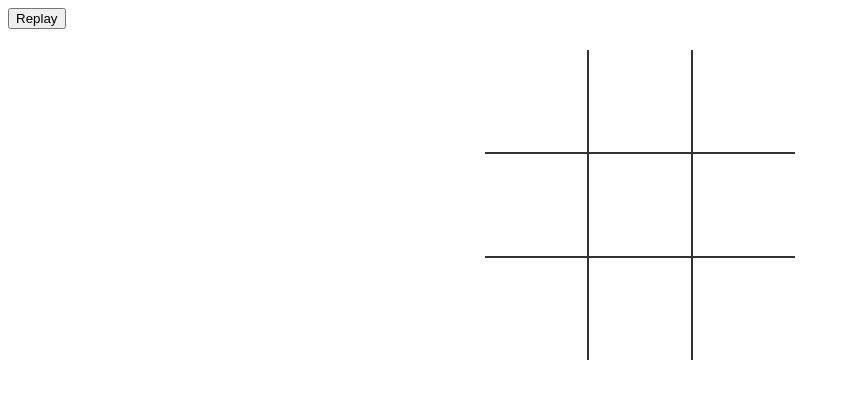
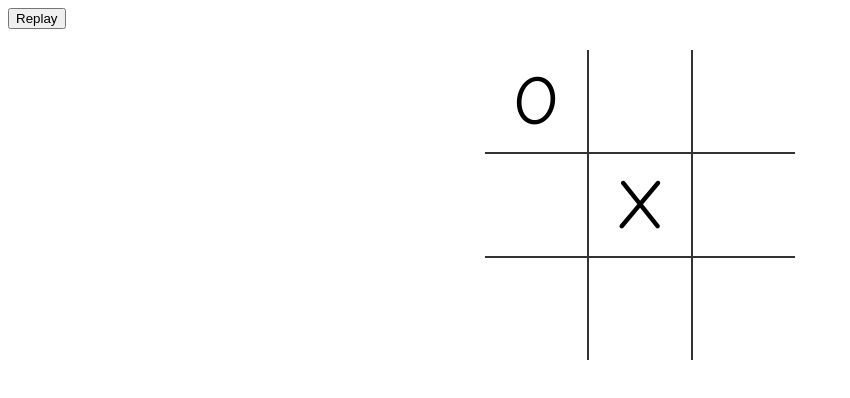
Before and after one commit to gklim516/tic-tac-toe, a plain HTML site: page index.html in a window 1280 px wide. Both pictures are taken after a click on the element 536 px from the left and 101 px from the top of the page. Shown: the whole page, without its empty margins (0-850 px from the left). Drawn offline with Linux system fonts and the light colour scheme.

Commit message:
Implement minimax algorithm

```diff
--- a/script.js
+++ b/script.js
@@ -18,4 +18,141 @@ startGame();
 
 function startGame() {
     document.querySelector(".endgame").style.display = "none";
+    origBoard = Array.from(Array(9).keys());
+    for (var i = 0; i < cells.length; i++) {
+        cells[i].innerHTML = '';
+        cells[i].style.removeProperty('background-color');
+        cells[i].addEventListener('click', turnClick, false);
+    }
 }
+
+function turnClick(square) {
+    if (typeof origBoard[square.target.id] == 'number') {
+        turn(square.target.id, playerOne);
+        if (!checkTie()) {
+            turn(bestSpot(), playerTwo);
+        }
+    }
+}
+
+function turn(squareId, player) {
+    origBoard[squareId] = player;
+    document.getElementById(squareId).innerText = player;
+    let gameWon = checkWin(origBoard, player);
+    if (gameWon) {
+        gameOver(gameWon);
+    }
+
+}
+
+function checkWin(board, player) {
+    let plays = board.reduce((a, e, i) =>
+        (e === player) ? a.concat(i) : a, []);
+    let gameWon = null;
+    for (let [index, win] of winCombos.entries()) {
+        if (win.every(elem => plays.indexOf(elem) > -1)) {
+            gameWon = {
+                index: index,
+                player: player
+            };
+            break;
+        }
+    }
+    return gameWon;
+}
+
+function gameOver(gameWon) {
+    for (let index of winCombos[gameWon.index]) {
+        document.getElementById(index).style.backgroundColor = gameWon.player == playerOne ? "blue" : "red";
+    }
+
+    for (var i = 0; i < cells.length; i++) {
+        cells[i].removeEventListener('click', turnClick, false);
+    }
+
+    declareWinner(gameWon.player == playerOne ? "You Win!" : "You Lose!");
+}
+
+function declareWinner(who) {
+    let endgame = document.querySelector(".endgame");
+    endgame.style.display = "block";
+    endgame.innerText = who;
+}
+
+function emptySquares() {
+    return origBoard.filter(s => typeof s == 'number');
+}
+
+function bestSpot() {
+    return minimax(origBoard, playerTwo).index;
+}
+
+function checkTie() {
+    if (emptySquares().length == 0) {
+        for (var i = 0; i < cells.length; i++) {
+            cells[i].style.backgroundColor = "green";
+            cells[i].removeEventListener('click', turnClick, false);
+        }
+        declareWinner("Tie Game!");
+        return true;
+    }
+    return false;
+}
+
+function minimax(newBoard, player) {
+    var availSpots = emptySquares(newBoard);
+
+    if (checkWin(newBoard, player)) {
+        return {
+            score: -10
+        };
+    } else if (checkWin(newBoard, playerTwo)) {
+        return {
+            score: 10
+        };
+    } else if (availSpots.length === 0) {
+        return {
+            score: 0
+        };
+    }
+
+    var moves = [];
+    for (var i = 0; i < availSpots.length; i++) {
+        var move = {};
+        move.index = newBoard[availSpots[i]];
+        newBoard[availSpots[i]] = player;
+
+        if (player == playerTwo) {
+            var result = minimax(newBoard, playerOne);
+            move.score = result.score;
+        } else {
+            var result = minimax(newBoard, playerTwo);
+            move.score = result.score;
+        }
+
+        newBoard[availSpots[i]] = move.index;
+
+        moves.push(move);
+    }
+
+    var bestMove;
+    if (player === playerTwo) {
+        var bestScore = -10000;
+        for (var i = 0; i < moves.length; i++) {
+            if (moves[i].score > bestScore) {
+                bestScore = moves[i].score;
+                bestMove = i;
+            }
+        }
+    } else {
+        var bestScore = 10000;
+        for (var i = 0; i < moves.length; i++) {
+            if (moves[i].score < bestScore) {
+                bestScore = moves[i].score;
+                bestMove = i;
+            }
+        }
+    }
+
+    return moves[bestMove];
+}
--- a/style.css
+++ b/style.css
@@ -5,6 +5,8 @@ td {
     text-align: center;
     vertical-align: middle;
     cursor: pointer;
+    font-family: "Comic Sans MS", cursive, sans-serif;
+    font-size: 70px;
 }
 
 table {
```
